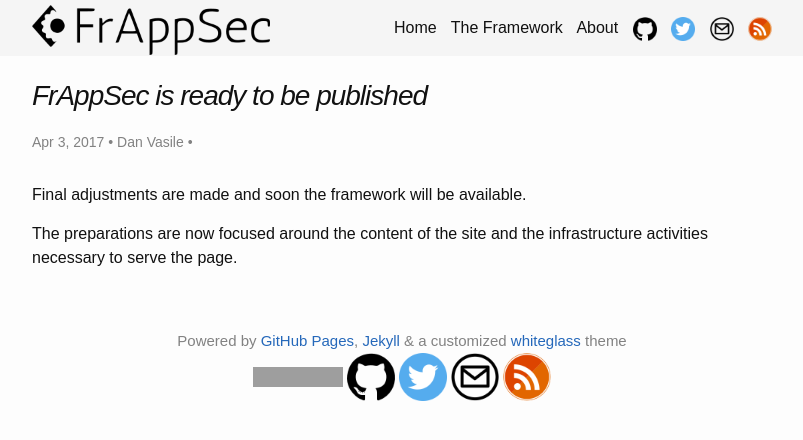
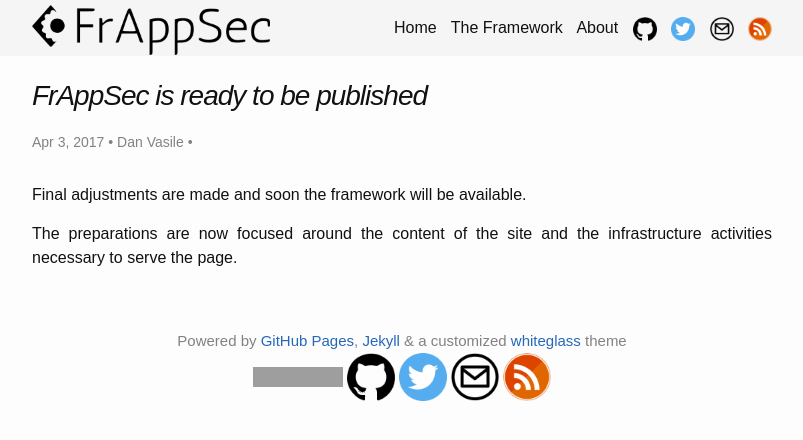
Before and after one commit to frappsec/frappsec.github.io, a Jekyll site: the page built from _posts/2017-04-03-frappsec-is-ready-to-be-published.md, in a window 1280 px wide. Shown: the top 440 px of the page, without its empty margins (238-1041 px from the left). Built offline with Jekyll 4.4.1, drawn with Linux system fonts in a browser that asks for light colours; grey boxes are pictures that could not be loaded.

Commit message:
Update post.html

```diff
--- a/_layouts/post.html
+++ b/_layouts/post.html
@@ -12,7 +12,7 @@ layout: default
     <p class="post-meta"><time datetime="{{ page.date | date_to_xmlschema }}" itemprop="datePublished">{{ page.date | date: "%b %-d, %Y" }}</time>{% if page.author %} • <span itemprop="author" itemscope itemtype="http://schema.org/Person"><span itemprop="name">{{ page.author }}</span></span>{% endif %}{% if page.categories != empty %} • {% include category_links.html categories=page.categories %}{% endif %}</p>
   </header>
 
-  <div class="post-content" itemprop="articleBody">
+  <div class="post-content" itemprop="articleBody" align="justify">
     {{ content }}
   </div>
 
```
